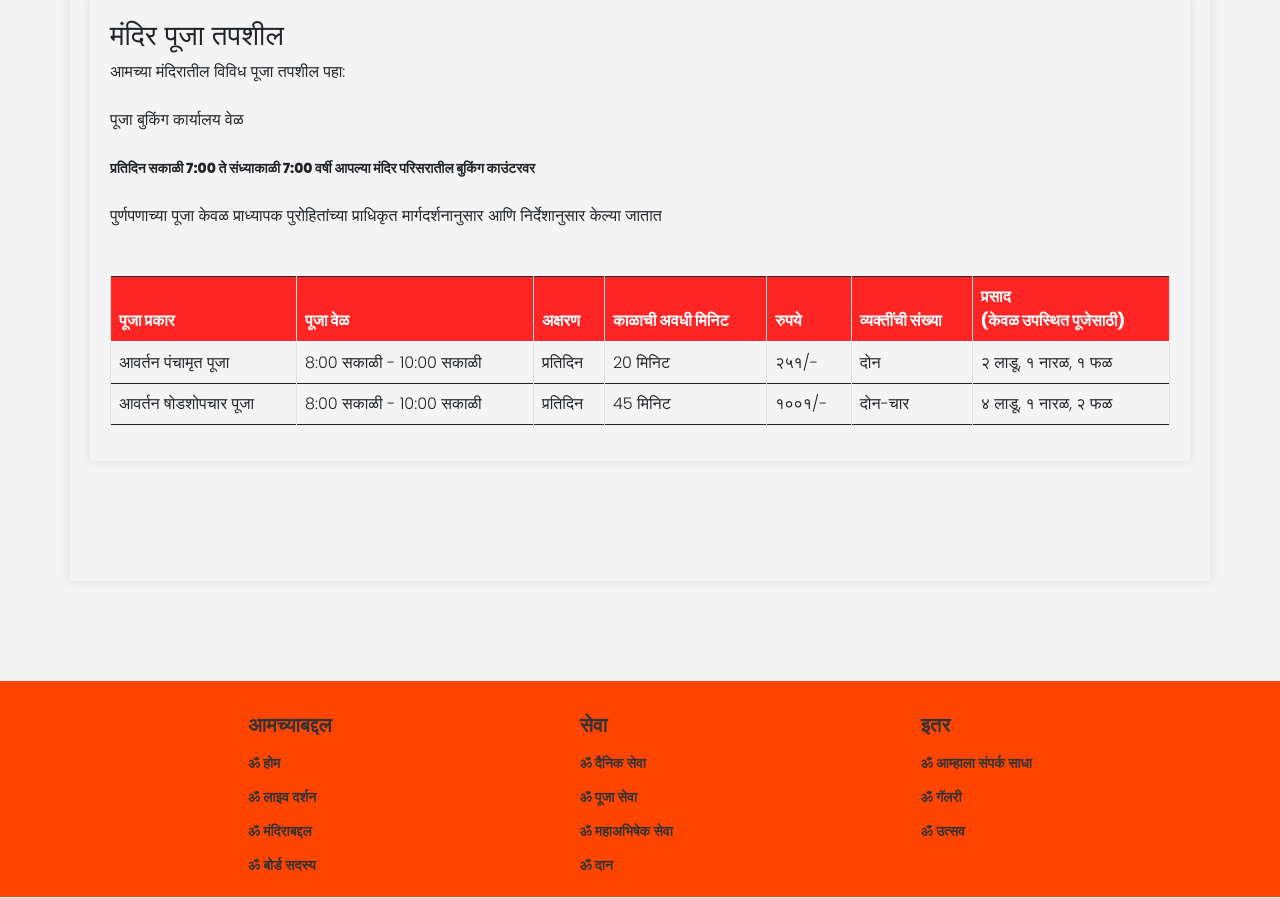
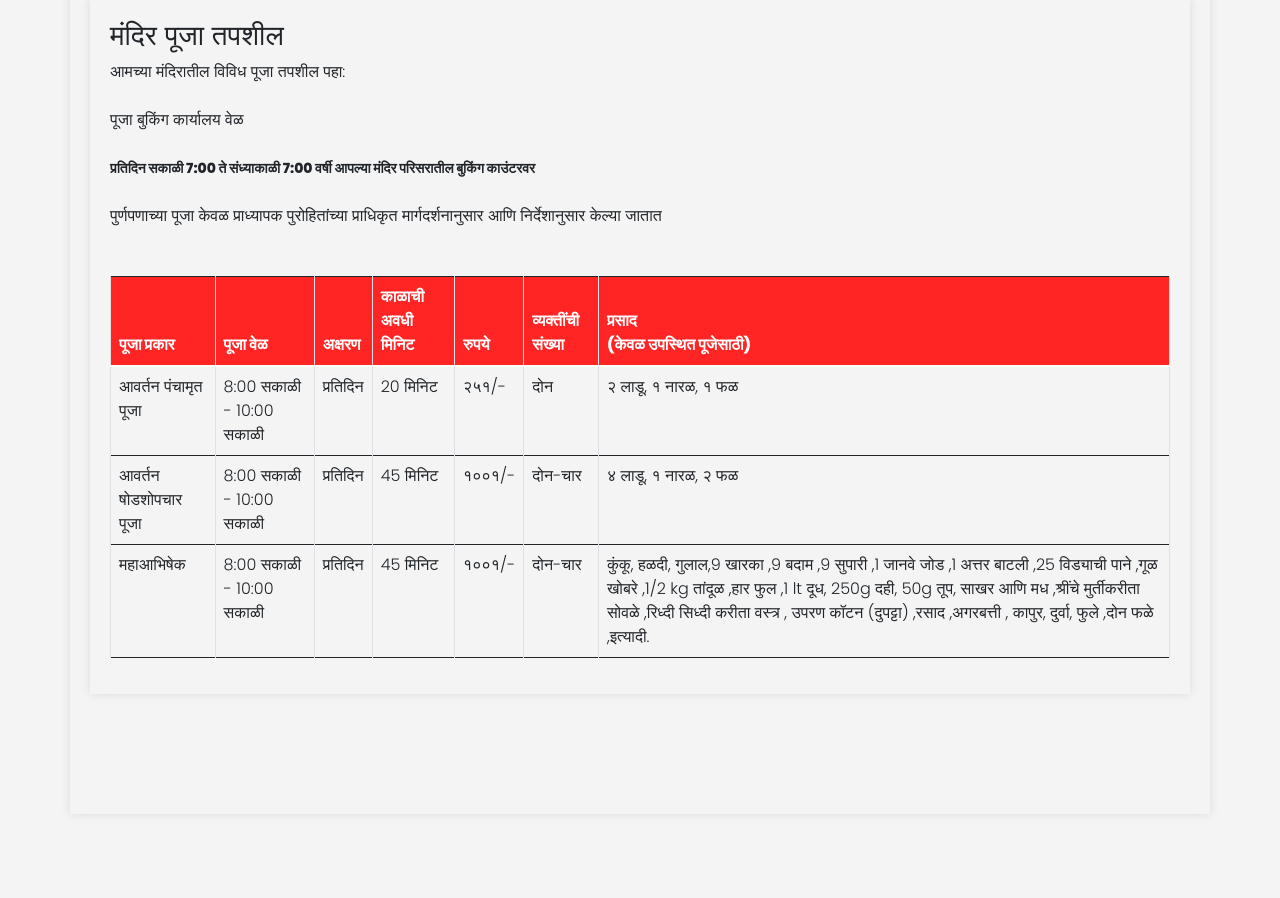
Before and after one commit to prathamk1483/latest, a Django app: template templates/Marathi/pooja.html in a window 1280 px wide. Shown: the part 1311-2209 px from the top of the page. Run offline with Django 4.2, Linux system fonts and the light colour scheme; the template is opened without the code that fills it, so the values that code supplies are empty; some libraries are stand-ins or nearby versions.

Commit message:
Update pooja.html

```diff
--- a/templates/Marathi/pooja.html
+++ b/templates/Marathi/pooja.html
@@ -79,6 +79,15 @@
                         <td>दोन-चार</td>
                         <td>४ लाडू, १ नारळ, २ फळ</td>
                     </tr>
+                    <tr>
+                        <td>महाआभिषेक</td>
+                        <td>8:00 सकाळी - 10:00 सकाळी</td>
+                        <td>प्रतिदिन</td>
+                        <td>45 मिनिट</td>
+                        <td>१००१/-</td>
+                        <td>दोन-चार</td>
+                        <td>कुंकू, हळदी, गुलाल,9 खारका ,9 बदाम ,9 सुपारी ,1 जानवे जोड ,1 अत्तर बाटली ,25 विड्याची पाने ,गूळ खोबरे ,1/2 kg तांदूळ ,हार फुल ,1 lt दूध, 250g दही, 50g तूप, साखर आणि मध ,श्रींचे मुर्तीकरीता सोवळे ,रिध्दी सिध्दी करीता वस्त्र , उपरण कॉटन (दुपट्टा) ,रसाद ,अगरबत्ती , कापुर, दुर्वा, फुले ,दोन फळे ,इत्यादी. </td>
+                    </tr>
                     <!-- Add more rows as needed -->
                 </tbody>
             </table>
```
